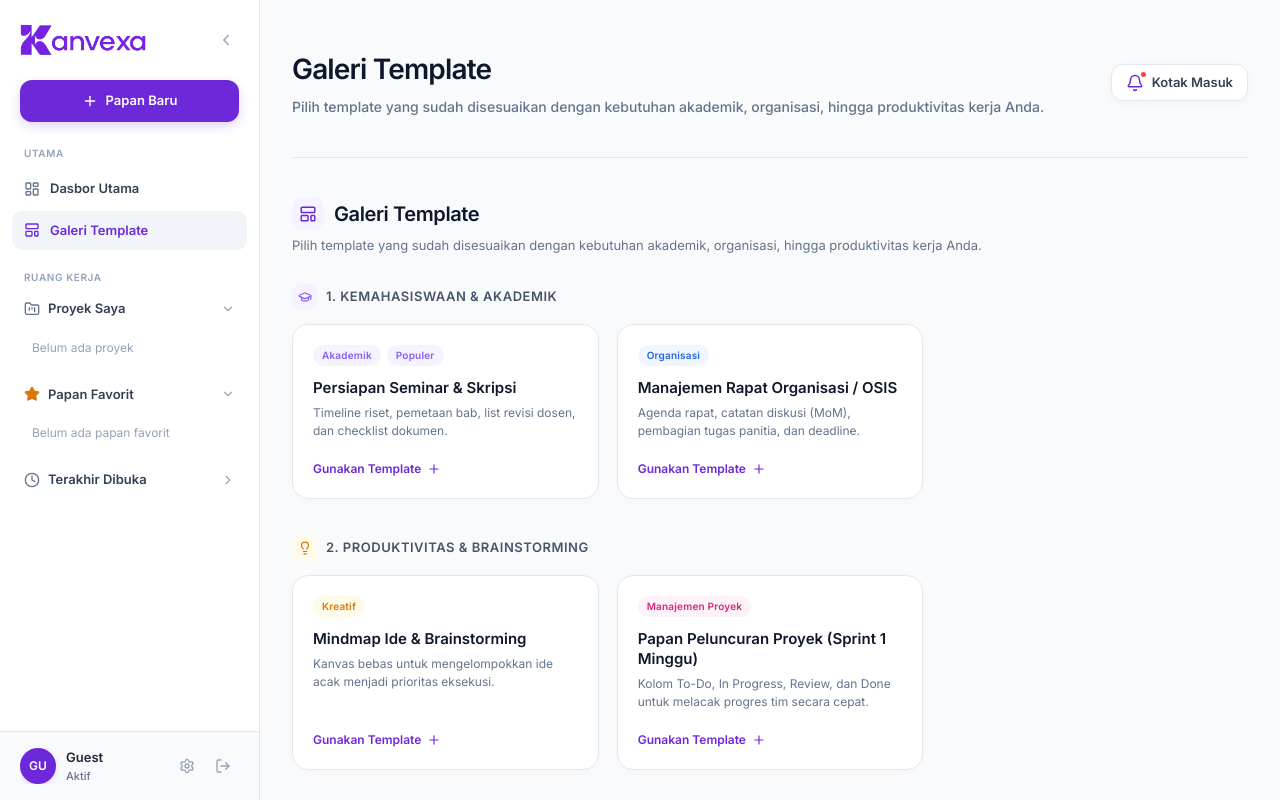
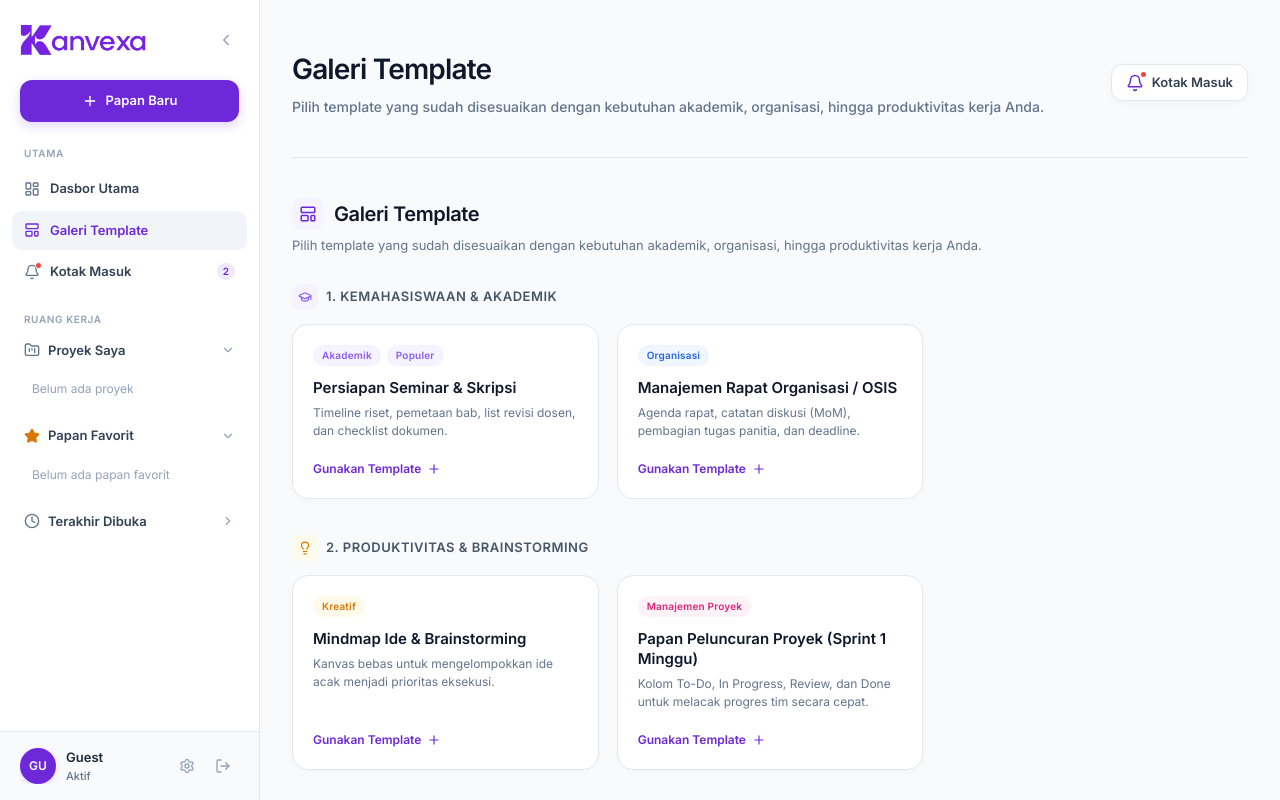
Before and after one commit to Hocaabinn/Kanvexa-Smart-Kanban, a Next.js app: page /Galeri-Template in a window 1280 px wide. Built offline with nearby package versions, Linux system fonts and the light colour scheme; no server answers; the database is empty.

Commit message:
feat(sidebar): place Kotak Masuk (Inbox) item under UTAMA section in sidebar and resolve 404 on board invitation accept

```diff
--- a/src/app/dashboard/DashboardClient.tsx
+++ b/src/app/dashboard/DashboardClient.tsx
@@ -332,6 +332,7 @@ export default function DashboardClient({ userEmail, initialBoards, createBoardA
           {showInbox && (
             <InboxNotificationModal
               userEmail={userEmail}
+              boards={sortedBoards.map(b => ({ id: b.id, name: b.name }))}
               onClose={() => setShowInbox(false)}
             />
           )}
--- a/src/app/dashboard/sidebar.tsx
+++ b/src/app/dashboard/sidebar.tsx
@@ -20,9 +20,11 @@ import {
   LayoutTemplate,
   Clock,
   Menu,
-  X
+  X,
+  Bell
 } from "lucide-react";
 import { KanvexaIcon, KanvexaLogo } from "@/components/ui/KanvexaLogo";
+import { InboxNotificationModal } from "@/components/ui/InboxNotificationModal";
 
 interface Board {
   id: string;
@@ -45,6 +47,7 @@ interface SidebarProps {
   onDeleteAction: (boardId: string, e: React.MouseEvent) => void;
   isMobileOpen?: boolean;
   setIsMobileOpen?: (open: boolean) => void;
+  onInboxClick?: () => void;
 }
 
 function initials(email: string) {
@@ -66,7 +69,9 @@ export default function Sidebar({
   onDeleteAction,
   isMobileOpen = false,
   setIsMobileOpen,
+  onInboxClick,
 }: SidebarProps) {
+  const [showInboxModal, setShowInboxModal] = useState(false);
   const pathname = usePathname();
   const isDashboardActive = pathname === "/dashboard";
   const isTemplatesActive = pathname === "/Galeri-Template";
@@ -513,6 +518,63 @@ export default function Sidebar({
                 )}
               </div>
             </Link>
+
+            {/* Kotak Masuk (Inbox) */}
+            <div
+              onClick={() => {
+                if (onInboxClick) onInboxClick();
+                else setShowInboxModal(true);
+              }}
+              style={{
+                display: "flex",
+                alignItems: "center",
+                gap: "10px",
+                padding: "10px 12px",
+                borderRadius: "10px",
+                cursor: "pointer",
+                transition: "all 0.2s",
+                background: "transparent",
+                justifyContent: isSidebarCollapsed ? "center" : "flex-start",
+                position: "relative",
+              }}
+              className="sidebar-nav-item"
+              title="Kotak Masuk & Notifikasi"
+            >
+              <div style={{ position: "relative", display: "flex", alignItems: "center" }}>
+                <Bell style={{ width: "16px", height: "16px", color: "#64748b", flexShrink: 0 }} />
+                <span
+                  style={{
+                    position: "absolute",
+                    top: -2,
+                    right: -2,
+                    width: 7,
+                    height: 7,
+                    borderRadius: "50%",
+                    background: "#ef4444",
+                    border: "1.5px solid #ffffff",
+                  }}
+                />
+              </div>
+              {!isSidebarCollapsed && (
+                <div style={{ display: "flex", alignItems: "center", justifyContent: "space-between", flex: 1 }}>
+                  <span style={{ fontSize: "13px", fontWeight: "600", color: "#334155" }}>
+                    Kotak Masuk
+                  </span>
+                  <span
+                    style={{
+                      fontSize: "10px",
+                      fontWeight: "800",
+                      background: "rgba(109, 40, 217, 0.1)",
+                      color: "#6d28d9",
+                      padding: "1px 6px",
+                      borderRadius: "10px",
+                    }}
+                  >
+                    2
+                  </span>
+                </div>
+              )}
+            </div>
           </div>
         </div>
 
@@ -891,6 +953,15 @@ export default function Sidebar({
         }
       `}</style>
     </aside>
+
+    {/* Inbox Modal triggered from sidebar */}
+    {showInboxModal && (
+      <InboxNotificationModal
+        userEmail={userEmail}
+        boards={boards.map((b) => ({ id: b.id, name: b.name }))}
+        onClose={() => setShowInboxModal(false)}
+      />
+    )}
     </>
   );
 }
--- a/src/components/ui/InboxNotificationModal.tsx
+++ b/src/components/ui/InboxNotificationModal.tsx
@@ -31,10 +31,11 @@ export interface NotificationItem {
 
 interface InboxProps {
   userEmail: string;
+  boards?: { id: string; name: string }[];
   onClose: () => void;
 }
 
-export function InboxNotificationModal({ userEmail, onClose }: InboxProps) {
+export function InboxNotificationModal({ userEmail, boards = [], onClose }: InboxProps) {
   const router = useRouter();
 
   // Initial mock notifications tailored to user context
@@ -45,8 +46,8 @@ export function InboxNotificationModal({ userEmail, onClose }: InboxProps) {
       title: "Undangan Kolaborasi Tim",
       message: "mengundang Anda sebagai Editor ke papan proyek ini.",
       sender: "bintangwcproger@gmail.com",
-      boardName: "Peluncuran Produk / App",
-      boardId: "peluncuran-app",
+      boardName: boards[0]?.name || "Peluncuran Produk / App",
+      boardId: boards[0]?.id || "",
       role: "Editor",
       timestamp: "10 menit yang lalu",
       isRead: false,
@@ -92,9 +93,13 @@ export function InboxNotificationModal({ userEmail, onClose }: InboxProps) {
   const handleAcceptInvite = (notif: NotificationItem, e: React.MouseEvent) => {
     e.stopPropagation();
     markAsRead(notif.id);
+    onClose();
     if (notif.boardId) {
-      onClose();
       router.push(`/board/${notif.boardId}`);
+    } else if (boards.length > 0) {
+      router.push(`/board/${boards[0].id}`);
+    } else {
+      router.push(`/dashboard`);
     }
   };
 
```
